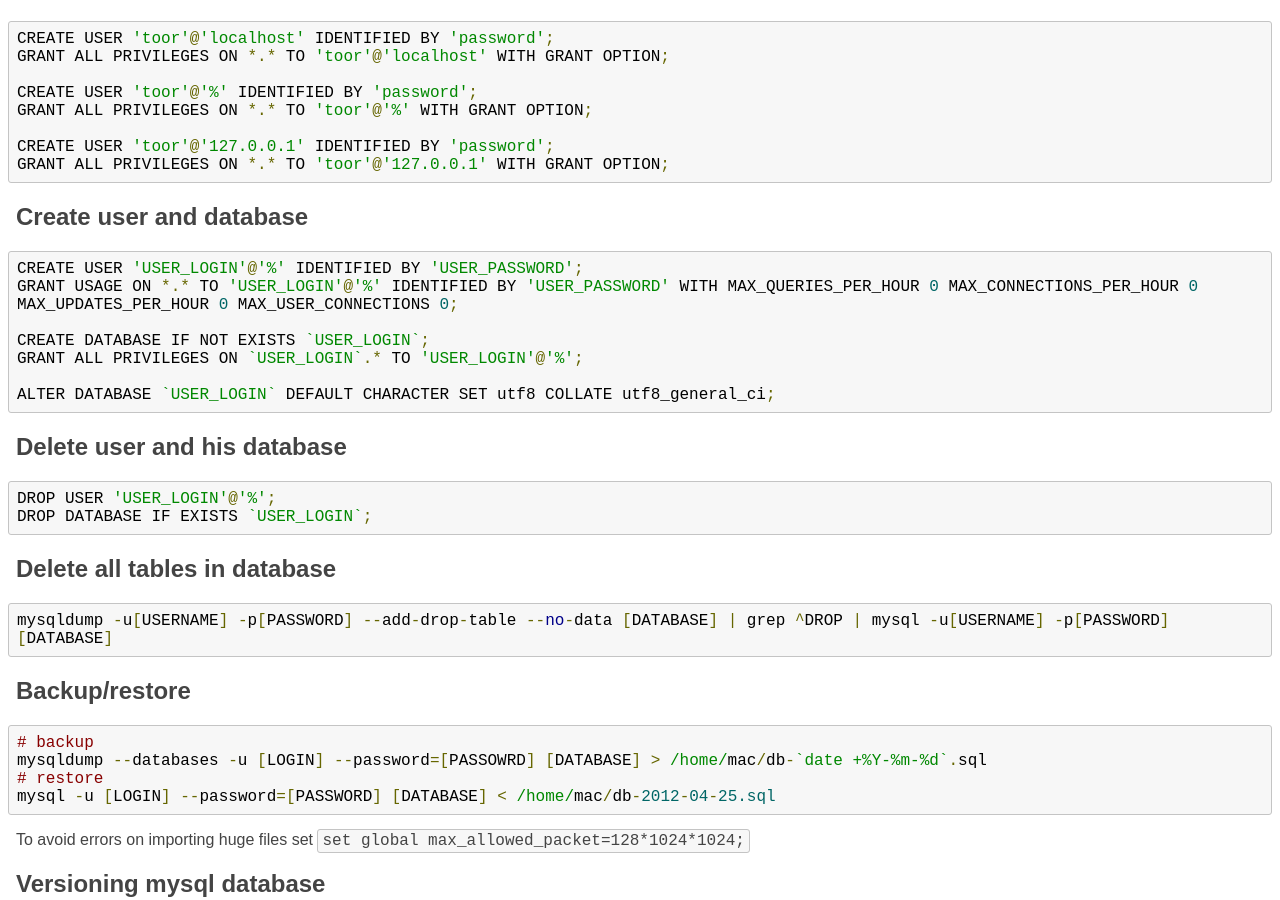
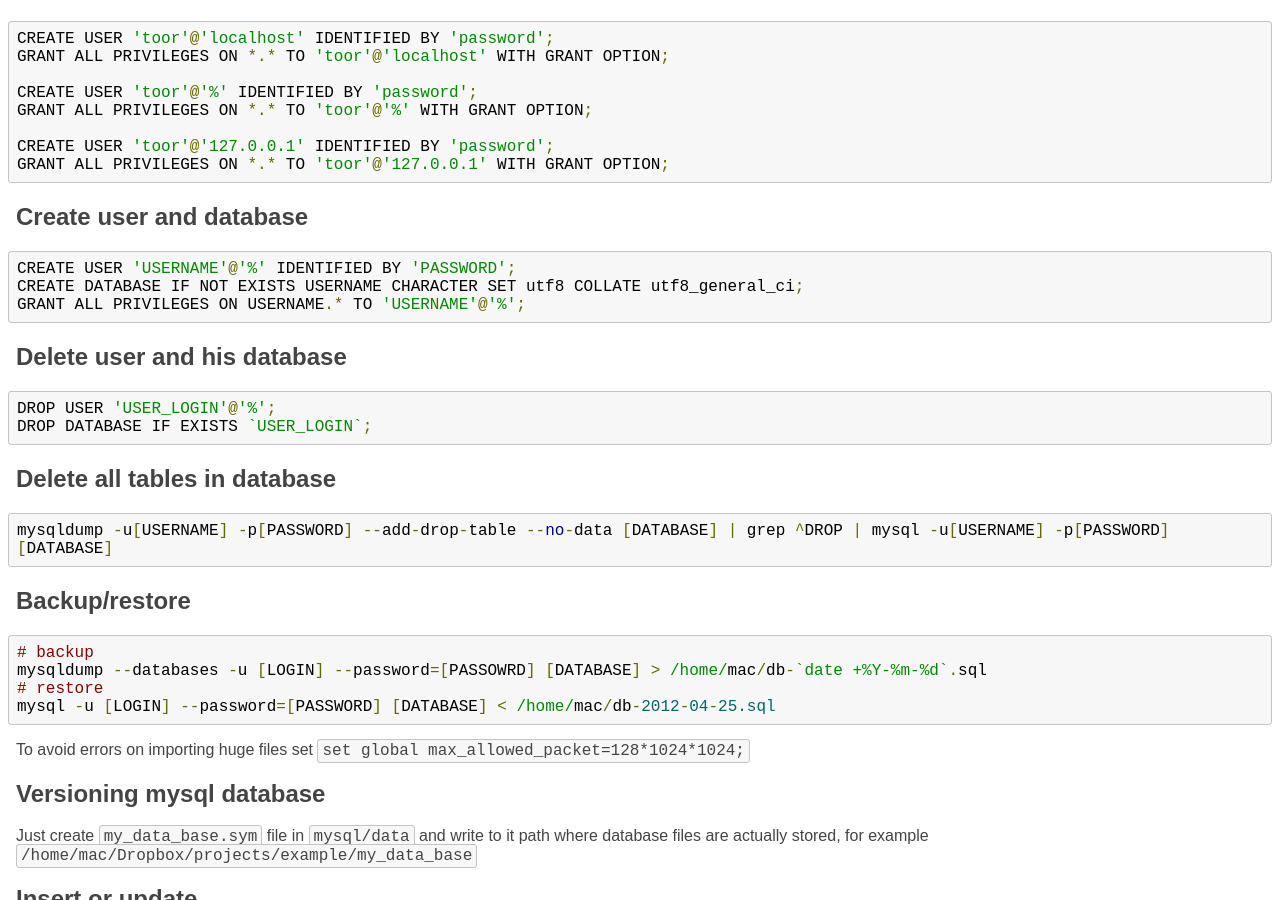
Before and after one commit to michaelbramwell/mac2000.github.com, a Jekyll site: the page built from howto/mysql.md, in a window 1280 px wide and 900 px high, scrolled down 314 px. Built offline with Jekyll 4.4.1, drawn with Linux system fonts in a browser that asks for light colours; some of the changed text lies outside the part shown.

Commit message:
mysql remote

```diff
--- a/howto/mysql.md
+++ b/howto/mysql.md
@@ -28,13 +28,9 @@ Create toor user
 Create user and database
 ------------------------
 
-    CREATE USER 'USER_LOGIN'@'%' IDENTIFIED BY 'USER_PASSWORD';
-    GRANT USAGE ON *.* TO 'USER_LOGIN'@'%' IDENTIFIED BY 'USER_PASSWORD' WITH MAX_QUERIES_PER_HOUR 0 MAX_CONNECTIONS_PER_HOUR 0 MAX_UPDATES_PER_HOUR 0 MAX_USER_CONNECTIONS 0;
-
-    CREATE DATABASE IF NOT EXISTS `USER_LOGIN`;
-    GRANT ALL PRIVILEGES ON `USER_LOGIN`.* TO 'USER_LOGIN'@'%';
-
-    ALTER DATABASE `USER_LOGIN` DEFAULT CHARACTER SET utf8 COLLATE utf8_general_ci;
+    CREATE USER 'USERNAME'@'%' IDENTIFIED BY 'PASSWORD';
+    CREATE DATABASE IF NOT EXISTS USERNAME CHARACTER SET utf8 COLLATE utf8_general_ci;
+    GRANT ALL PRIVILEGES ON USERNAME.* TO 'USERNAME'@'%';
 
 Delete user and his database
 ----------------------------
@@ -104,3 +100,21 @@ Minimal phpmyadmin config.inc.php
     $cfg['Servers'][1]['verbose'] = 'localhost';
     $cfg['Servers'][1]['auth_type'] = 'cookie';
     $cfg['blowfish_secret'] = '507e9d4d8bbdc8.34867123';
+
+Allow external connections
+--------------------------
+
+Changes in `/etc/mysql/my.cnf`:
+
+    #bind-address = 127.0.0.1
+    bind-address = 0.0.0.0
+
+Now connect to mysql and run following command:
+
+    GRANT ALL ON *.* TO root@'%' IDENTIFIED BY 'password';
+    FLUSH PRIVILEGES;
+
+Where:
+
+`*.*` - database.table to allow access, star means all.
+`root@'%'` - username and remote host(ip), percent means all.
```
